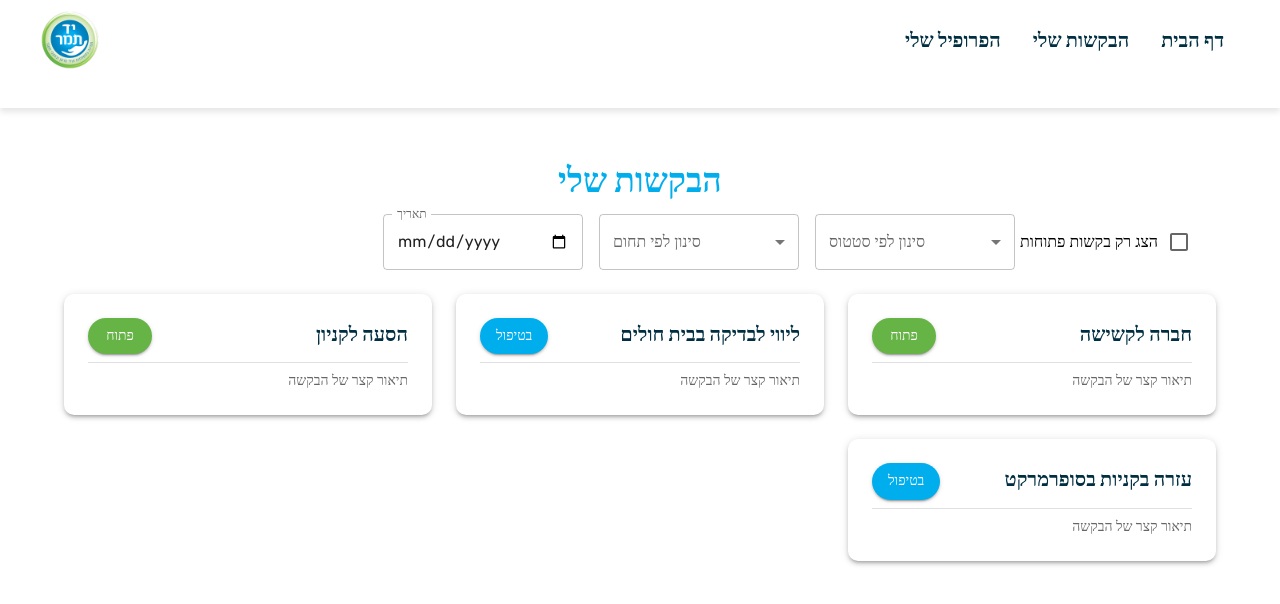
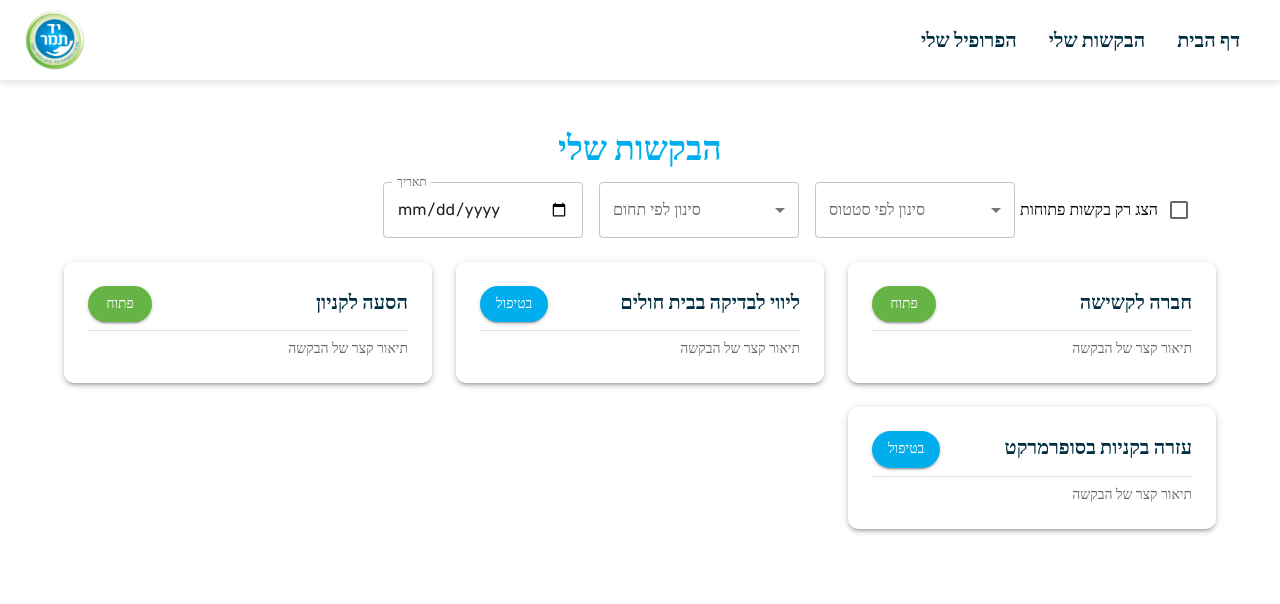
Before and after one commit to Hackaton-Yad-Tamar/Front, a React (Vite) app: page /requests in a window 1280 px wide. Shown: the top 604 px of the page. Built offline with nearby package versions, Linux system fonts and the light colour scheme.

Commit message:
Update: Fix homepage screen layout

```diff
--- a/src/App.tsx
+++ b/src/App.tsx
@@ -1,38 +1,38 @@
-import { Box, ThemeProvider } from '@mui/material';
-import React from 'react';
-import {
-  Route,
-  BrowserRouter as Router,
-  Routes,
-} from 'react-router-dom';
-import Navbar from './components/Navbar';
-import HomePageView from './views/HomePageView/HomePageView';
-import './i18n/config';
-import { mockUser } from './mockUser';
-import MyRequests from './MyRequests';
-import theme from './theme';
-import ProfileView from './views/ProfileView/ProfileView';
+import { Box, ThemeProvider } from "@mui/material";
+import React from "react";
+import { Route, BrowserRouter as Router, Routes } from "react-router-dom";
+import Navbar from "./components/Navbar";
+import "./i18n/config";
+import { mockUser } from "./mockUser";
+import MyRequests from "./MyRequests";
+import theme from "./theme";
+import HomePageView from "./views/HomePageView/HomePageView";
+import ProfileView from "./views/ProfileView/ProfileView";
 
 export const themeColors = {
-  lightBlue: '#00AEEE',
-  lightGreen: '#67B446',
-  darkBlue: '#002F42',
-  orange: '#FF8E00',
+  lightBlue: "#00AEEE",
+  lightGreen: "#67B446",
+  darkBlue: "#002F42",
+  orange: "#FF8E00",
 };
 
 const App: React.FC = () => {
   return (
     <ThemeProvider theme={theme}>
       <Router>
-        <Box sx={{ minHeight: "100vh", display: "flex", flexDirection: "column", paddingTop: "14vh" }}>
+        <Box
+          sx={{
+            display: "flex",
+            flexDirection: "column",
+            height: (theme) => `calc(100% - ${theme.mixins.toolbar.height})`,
+            paddingTop: (theme) => theme.mixins.toolbar.height,
+          }}
+        >
           <Navbar />
           <Routes>
             <Route path="/" element={<HomePageView />} />
             <Route path="/requests" element={<MyRequests />} />
-            <Route
-              path="/profile"
-              element={<ProfileView user={mockUser} />}
-            />
+            <Route path="/profile" element={<ProfileView user={mockUser} />} />
           </Routes>
         </Box>
       </Router>
--- a/src/components/Navbar.tsx
+++ b/src/components/Navbar.tsx
@@ -10,11 +10,7 @@ const Navbar: React.FC = () => {
       color="transparent"
       elevation={1}
       sx={{
-        px: 2,
-        py: 1,
-        marginBottom: "1rem",
         boxShadow: "0px 4px 6px rgba(0, 0, 0, 0.1)",
-        height: "13.5vh",
         backgroundColor: "white",
       }}
     >
@@ -26,9 +22,9 @@ const Navbar: React.FC = () => {
               fontWeight: "bold",
               fontSize: "2.5vh",
               px: 2,
-              '&:hover': {
+              "&:hover": {
                 backgroundColor: themeColors.lightGreen,
-              }
+              },
             }}
             component={Link}
             to="/"
@@ -41,9 +37,9 @@ const Navbar: React.FC = () => {
               fontWeight: "bold",
               fontSize: "2.5vh",
               px: 2,
-              '&:hover': {
+              "&:hover": {
                 backgroundColor: themeColors.lightGreen,
-              }
+              },
             }}
             component={Link}
             to="/requests"
@@ -56,9 +52,9 @@ const Navbar: React.FC = () => {
               fontWeight: "bold",
               fontSize: "2.5vh",
               px: 2,
-              '&:hover': {
+              "&:hover": {
                 backgroundColor: themeColors.lightGreen,
-              }
+              },
             }}
             component={Link}
             to="/profile"
--- a/src/index.css
+++ b/src/index.css
@@ -3,3 +3,7 @@ body {
   padding: 0;
   direction: rtl;
 }
+
+#root {
+  height: 100vh;
+}
--- a/src/theme.tsx
+++ b/src/theme.tsx
@@ -4,6 +4,11 @@ const theme = createTheme({
   typography: {
     fontFamily: "Rubik",
   },
+  mixins: {
+    toolbar: {
+      height: "5rem",
+    },
+  },
 });
 
 export default theme;
--- a/src/views/HomePageView/HomePageView.tsx
+++ b/src/views/HomePageView/HomePageView.tsx
@@ -1,19 +1,23 @@
+import { Box, Stack } from "@mui/material";
 import React from "react";
-import { Box, Stack } from "@mui/material";
+import { HomePageImage } from "../../components/HomePageImage/HomePageImage";
 import SignIn from "../../components/SignIn/SignIn";
 import SignUp from "../../components/SignUp/SignUp";
-import { HomePageImage } from "../../components/HomePageImage/HomePageImage";
 
 const HomePageView: React.FC = () => {
   return (
-    <Stack direction="row" spacing={10}  sx={{
-      justifyContent: "center",
-      alignItems: "center",
-      height: "100vh",
-      gap: "10vh",
-      backgroundImage: 'url("https://img.freepik.com/premium-vector/palm-leaves-shadow-isolated-white-background-abstract-palm-leaf-shadow_1232255-177.jpg")',
-      backgroundSize: "100% 100%",
-    }}>
+    <Stack
+      direction="row"
+      spacing={10}
+      sx={{
+        height: "100%",
+        justifyContent: "center",
+        alignItems: "center",
+        gap: "10vh",
+        backgroundImage: 'url("https://img.freepik.com/premium-vector/palm-leaves-shadow-isolated-white-background-abstract-palm-leaf-shadow_1232255-177.jpg")',
+        backgroundSize: "100% 100%",
+      }}
+    >
       <HomePageImage />
       <Box
         sx={{
@@ -21,7 +25,6 @@ const HomePageView: React.FC = () => {
           flexDirection: "column",
           justifyContent: "center",
           alignItems: "center",
-          height: "100vh",
           gap: "10vh",
         }}
       >
```
